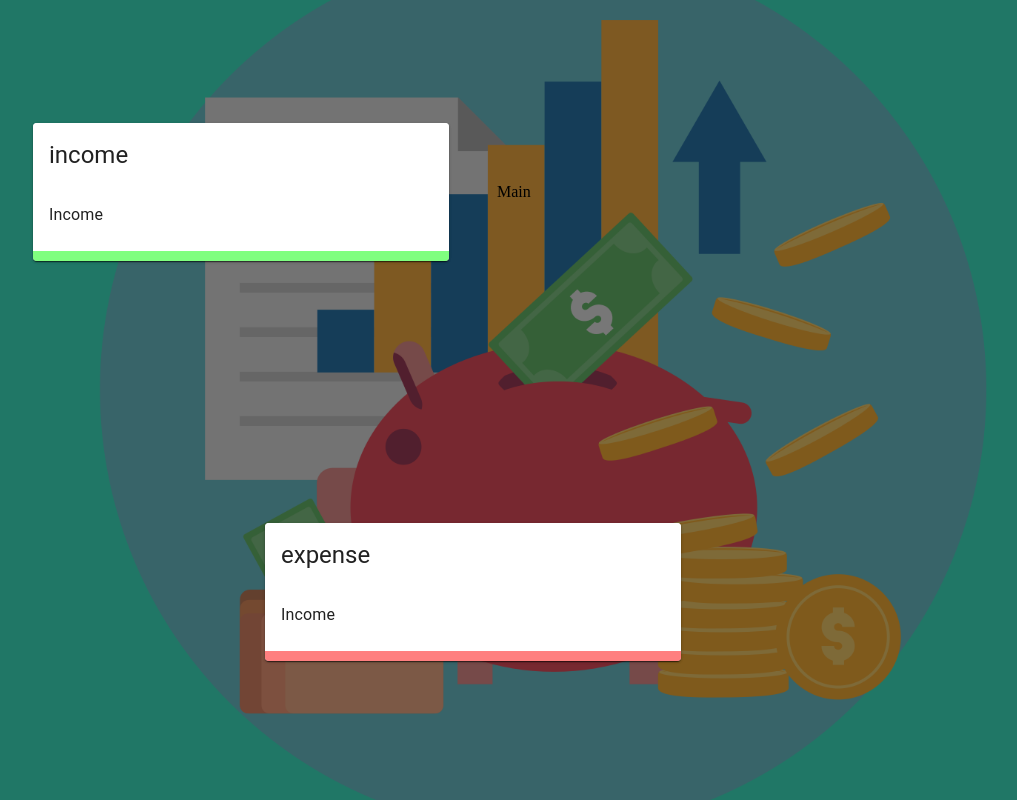
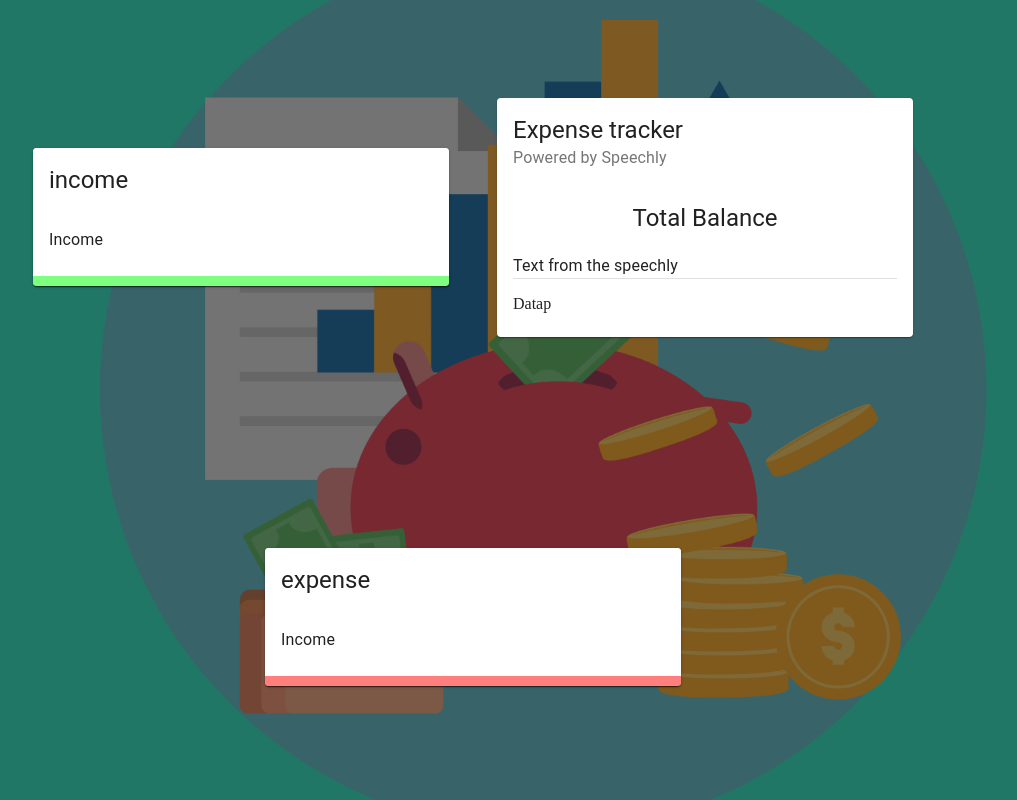
Before and after one commit to Roshith93/expense-app-voice, a React (Create React App) app: page / in a window 1280 px wide. Shown: the whole page, without its empty margins (167-1184 px from the left). Built offline with nearby package versions, Linux system fonts and the light colour scheme.

Commit message:
Added the expense container

```diff
--- a/src/App.js
+++ b/src/App.js
@@ -1,7 +1,7 @@
 import React from 'react'
 import { Grid, Paper } from '@material-ui/core'
 
-import { Details } from './components'
+import { Details, Main } from './components'
 import useAppStyles from './styles'
 
 const App = () => {
@@ -22,7 +22,7 @@ const App = () => {
           </Paper>
         </Grid>
         <Grid item xs={12} sm={4}>
-          Main
+          <Main />
         </Grid>
         <Grid item xs={12} sm={4}>
           <Paper>
--- /dev/null
+++ b/src/components/Main/Main.js
@@ -0,0 +1,37 @@
+import React from 'react'
+import {
+  Grid,
+  Card,
+  CardContent,
+  CardHeader,
+  Typography,
+  Divider,
+} from '@material-ui/core'
+
+import useMainStyles from './styles'
+
+export const Main = () => {
+  const classes = useMainStyles()
+  return (
+    <Card className={classes.root}>
+      <CardHeader title='Expense tracker' subheader='Powered by Speechly' />
+      <CardContent>
+        <Typography variant='h5' align='center'>
+          Total Balance
+        </Typography>
+        <Typography style={{ lineHeight: '1.5em', marginTop: '20px' }}>
+          Text from the speechly
+        </Typography>
+        <Divider />
+        {/* add form */}
+      </CardContent>
+      <CardContent className={classes.cartContent}>
+        <Grid container spacing={2}>
+          <Grid item xs={12}>
+            Datap
+          </Grid>
+        </Grid>
+      </CardContent>
+    </Card>
+  )
+}
--- /dev/null
+++ b/src/components/Main/styles/index.js
@@ -0,0 +1,24 @@
+import { makeStyles } from '@material-ui/core/styles';
+
+export default makeStyles((theme) => ({
+  media: {
+    height: 0,
+    paddingTop: '56.25%', // 16:9
+  },
+  expand: {
+    transform: 'rotate(0deg)',
+    marginLeft: 'auto',
+    transition: theme.transitions.create('transform', {
+      duration: theme.transitions.duration.shortest,
+    }),
+  },
+  expandOpen: {
+    transform: 'rotate(180deg)',
+  },
+  cartContent: {
+    paddingTop: 0,
+  },
+  divider: {
+    margin: '20px 0',
+  },
+}));
--- a/src/components/index.js
+++ b/src/components/index.js
@@ -1 +1,2 @@
 export { Details } from './Details/Details'
+export {Main} from './Main/Main'
```
